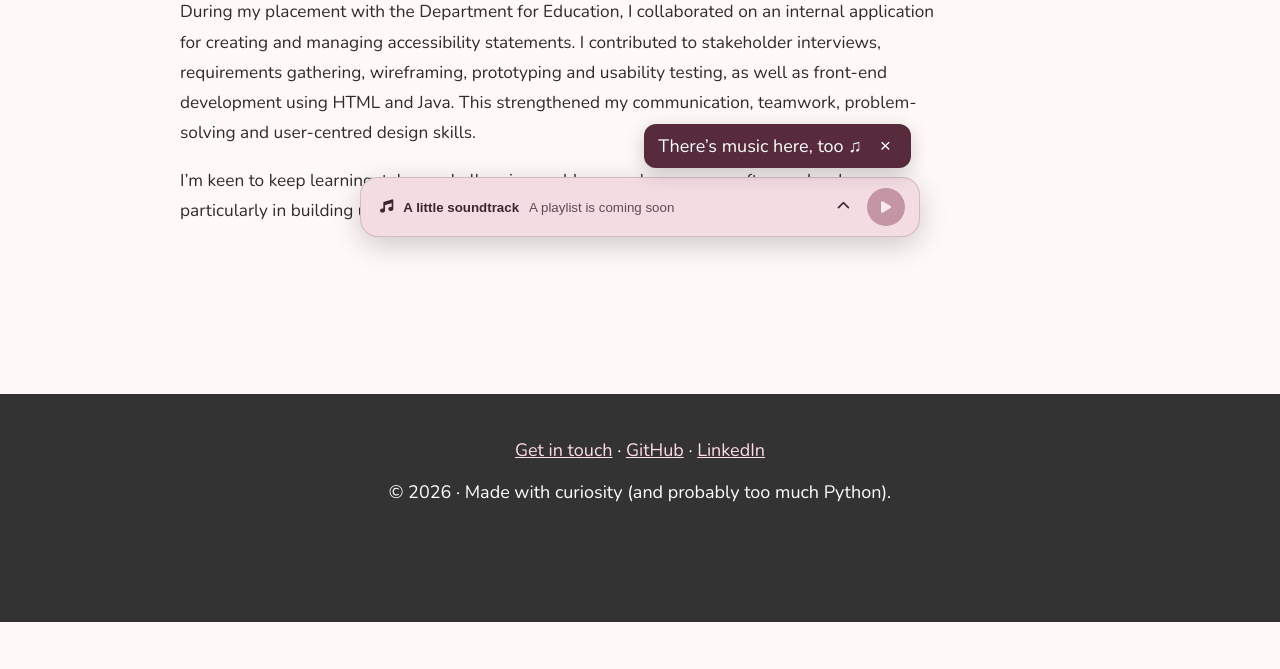
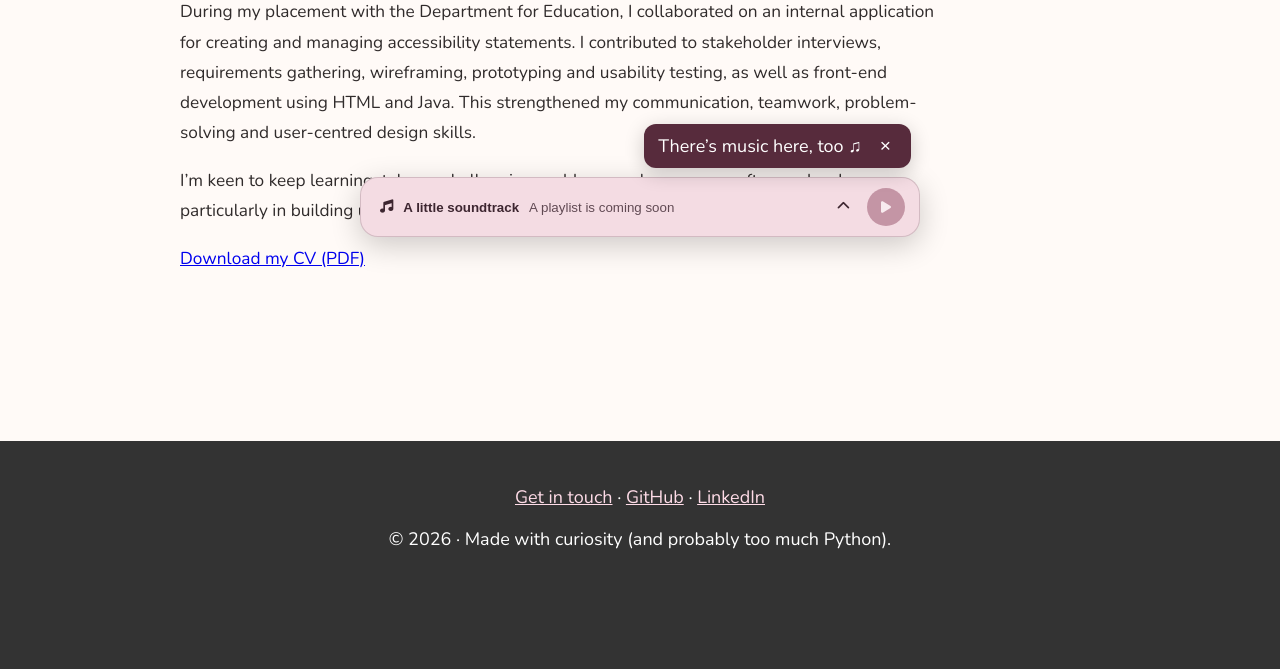
Before and after one commit to Frances06/Repertoire, a Flask app: page /about in a window 1280 px wide. Shown: the part 549-1218 px from the top of the page. Before the commit the page ends 1171 px from the top, so only its background shows below. Run offline with Flask 3, Linux system fonts and the light colour scheme; data that the repository does not hold is empty; some web fonts are replaced.

Commit message:
Add CV download link

```diff
--- a/templates/about.html
+++ b/templates/about.html
@@ -19,5 +19,6 @@
     <p class="about-intro">
         I&rsquo;m keen to keep learning, take on challenging problems and grow as a software developer, particularly in building useful and accessible applications.
     </p>
+    <p class="about-intro"><a href="{{ url_for('static', filename='files/Frances-Nwabisi-CV.pdf') }}" download>Download my CV (PDF)</a></p>
 </section>
 {% endblock %}
```
